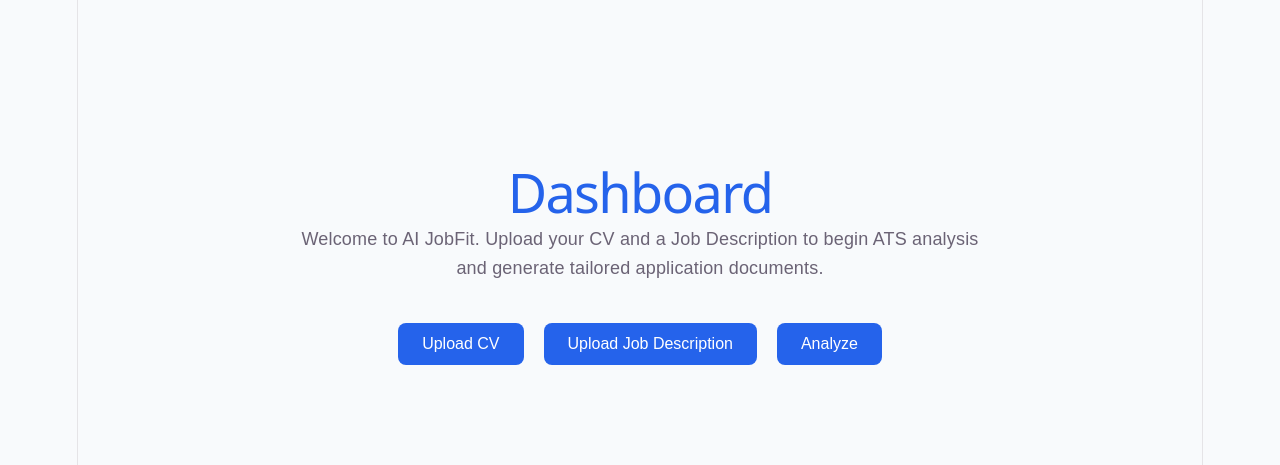
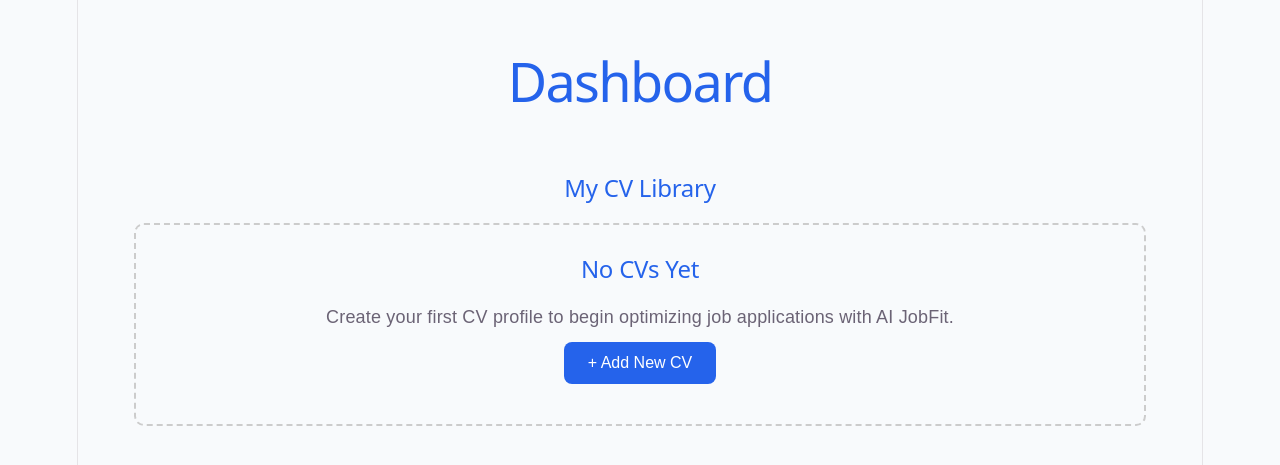
Before and after one commit to samohtDev/ai-jobfit, a React (Vite) app: page /dashboard in a window 1280 px wide. Shown: the part 139-604 px from the top of the page. Built offline with nearby package versions, Linux system fonts and the light colour scheme.

Commit message:
feat(cv-library): create CV library UI components

```diff
--- a/src/assets/ComponentStyles.css
+++ b/src/assets/ComponentStyles.css
@@ -69,3 +69,30 @@
 .dashboard-actions {
   margin-top: 30px;
 }
+
+
+/* ==========================
+   CV Library
+========================== */
+
+.empty-state {
+  border: 2px dashed #cccccc;
+  padding: 30px;
+  text-align: center;
+  border-radius: 10px;
+  margin-top: 20px;
+}
+
+.cv-card {
+  border: 1px solid #dddddd;
+  padding: 20px;
+  border-radius: 10px;
+  margin-top: 20px;
+}
+
+.primary-btn {
+  padding: 12px 24px;
+  border: none;
+  border-radius: 8px;
+  cursor: pointer;
+}
--- /dev/null
+++ b/src/components/dashboard/AddCVButton.jsx
@@ -0,0 +1,16 @@
+/**
+ * Component: AddCVButton
+ *
+ * Displays the button used to add a new CV
+ * to the user's CV library.
+ */
+
+function AddCVButton() {
+  return (
+    <button className="primary-btn">
+      + Add New CV
+    </button>
+  );
+}
+
+export default AddCVButton;
--- /dev/null
+++ b/src/components/dashboard/CVCard.jsx
@@ -0,0 +1,31 @@
+/**
+ * Component: CVCard
+ *
+ * Displays a single CV in the user's library.
+ */
+
+function CVCard() {
+  return (
+    <div className="cv-card">
+
+      <h3>Software Developer CV</h3>
+
+      <p>
+        Career: Software Development
+      </p>
+
+      <p>
+        ATS Baseline: Not analyzed yet
+      </p>
+
+      <button>Download</button>
+
+      <button>Replace</button>
+
+      <button>Delete</button>
+
+    </div>
+  );
+}
+
+export default CVCard;
--- /dev/null
+++ b/src/components/dashboard/CVLibrary.jsx
@@ -0,0 +1,33 @@
+/**
+ * Component: CVLibrary
+ *
+ * Displays all CVs stored by the user.
+ */
+
+import EmptyState from "./EmptyState";
+// import CVCard from "./CVCard";
+
+function CVLibrary() {
+
+  const hasCVs = false;
+
+  return (
+    <section>
+
+      <h2>My CV Library</h2>
+
+      {
+        hasCVs
+          ? (
+            <p>CV cards will appear here.</p>
+          )
+          : (
+            <EmptyState />
+          )
+      }
+
+    </section>
+  );
+}
+
+export default CVLibrary;
--- /dev/null
+++ b/src/components/dashboard/EmptyState.jsx
@@ -0,0 +1,27 @@
+/**
+ * Component: EmptyState
+ *
+ * Displayed when the user has not yet
+ * added any CVs.
+ */
+
+import AddCVButton from "./AddCVButton";
+
+function EmptyState() {
+  return (
+    <div className="empty-state">
+
+      <h2>No CVs Yet</h2>
+
+      <p>
+        Create your first CV profile to begin
+        optimizing job applications with AI JobFit.
+      </p>
+
+      <AddCVButton />
+
+    </div>
+  );
+}
+
+export default EmptyState;
--- a/src/pages/DashboardPage.jsx
+++ b/src/pages/DashboardPage.jsx
@@ -1,8 +1,20 @@
 // Main dashboard displayed after user login
+
+import CVLibrary from "../components/dashboard/CVLibrary";
 
 function DashboardPage() {
   return (
-    <div className="container">
+      <div className="container">
+
+        <h1>Dashboard</h1>
+
+        <CVLibrary />
+
+      </div>
+
+
+    /**
+     * <div className="container">
         <h1>Dashboard</h1>
 
         <p>
@@ -16,6 +28,7 @@
             <button>Analyze</button>
         </div>
     </div>
+    **/
   );
 }
 
```
Also changed, not shown: 5 other files (tests, documents, lock files or other folders).
